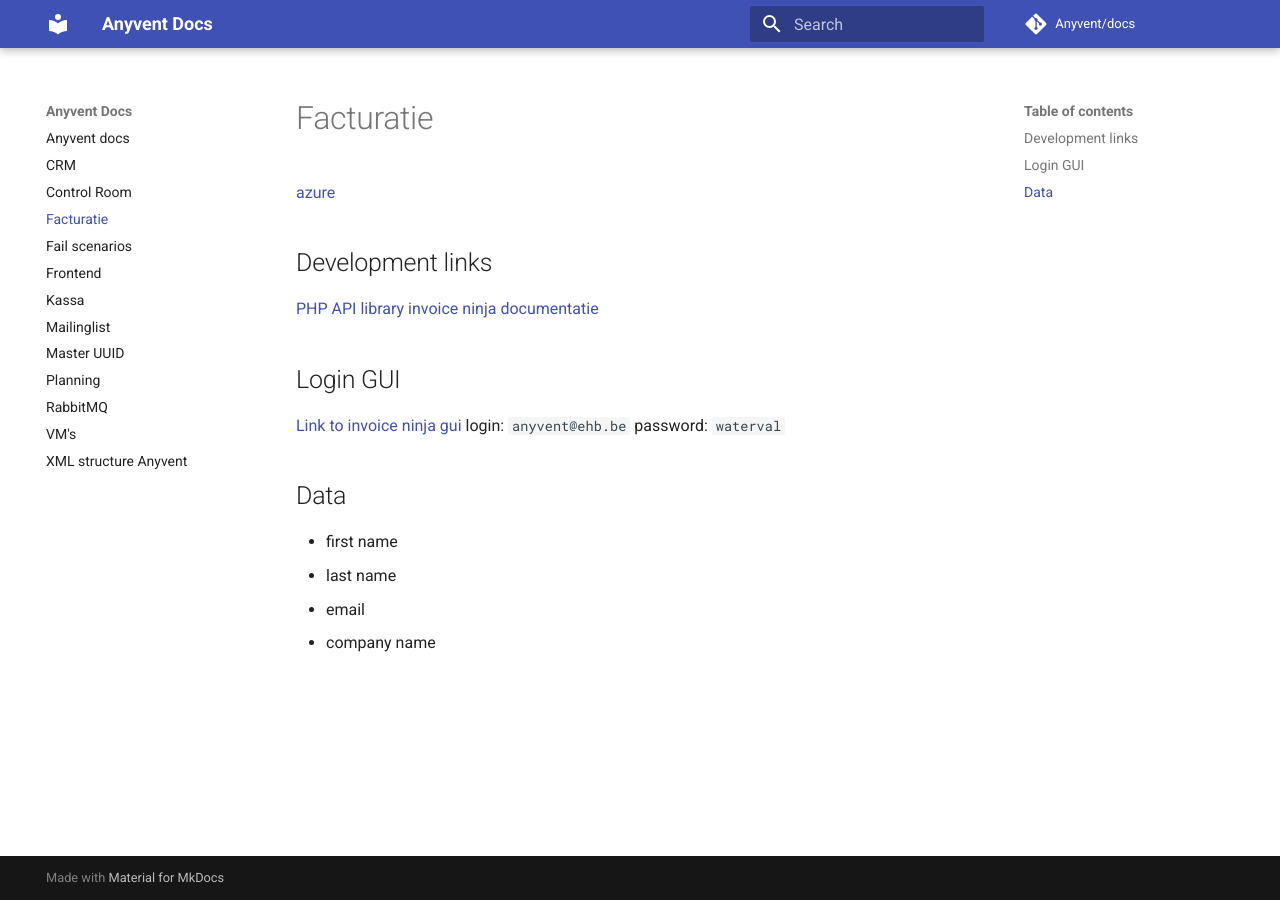
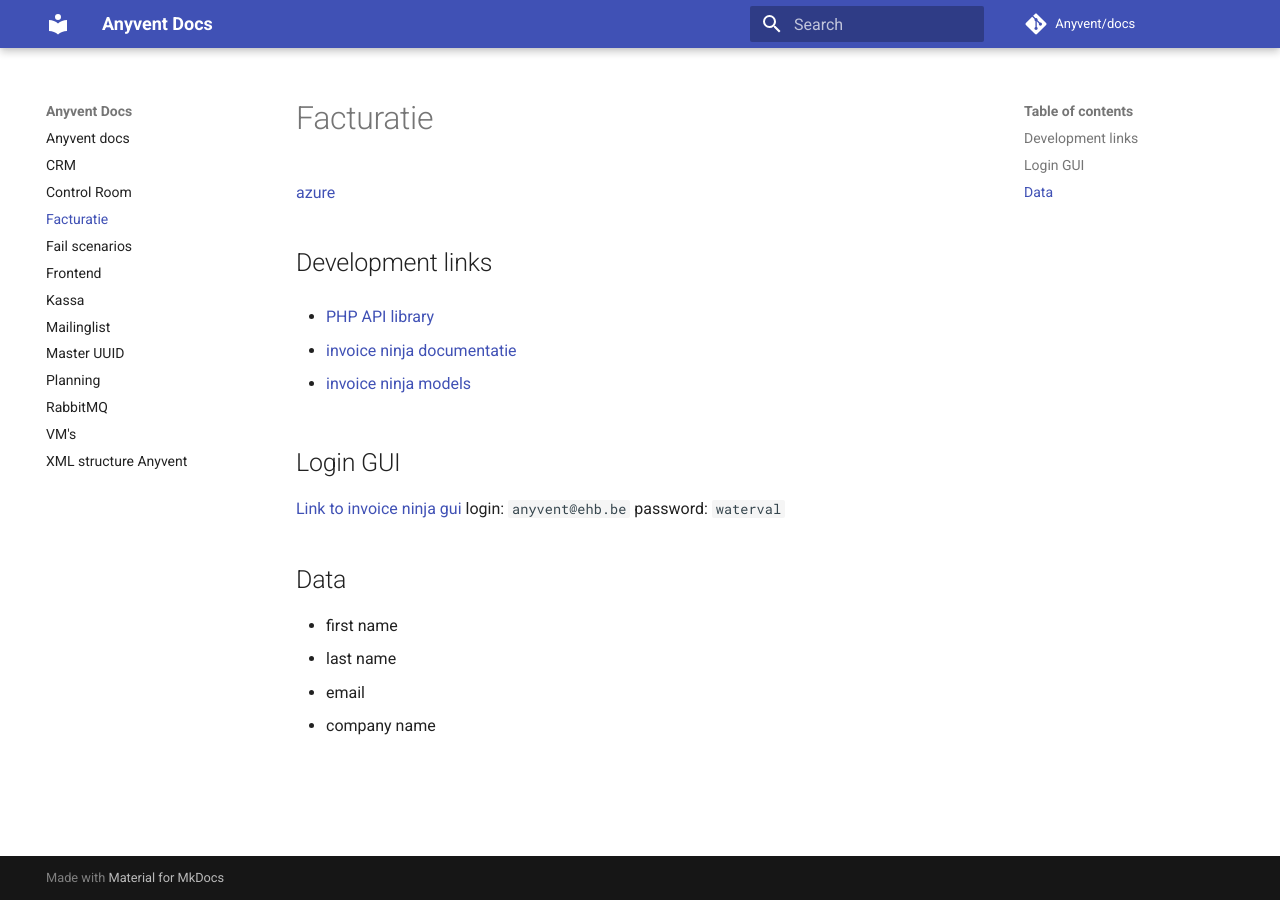
Before and after one commit to seppeconinx/docs, an MkDocs documentation site: the page built from docs/Facturatie.md, in a window 1280 px wide. Built offline with MkDocs 1.6.1 and Material for MkDocs 9.7.7, drawn with Linux system fonts in a browser that asks for light colours; comment, search, counter and statistics services are not loaded.

Commit message:
update docs invoice ninja

```diff
--- a/docs/Facturatie.md
+++ b/docs/Facturatie.md
@@ -4,8 +4,14 @@
 
 ## Development links
 
-[PHP API library](https://github.com/invoiceninja/sdk-php)
-[invoice ninja documentatie]()
+- [PHP API library](https://github.com/invoiceninja/sdk-php)
+
+- [invoice ninja documentatie](https://invoice-ninja.readthedocs.io/en/latest/developer_guide.html)
+
+- [invoice ninja models](https://github.com/invoiceninja/invoiceninja/tree/master/app/Models)
+
+
+
 
 ## Login GUI
 
```
